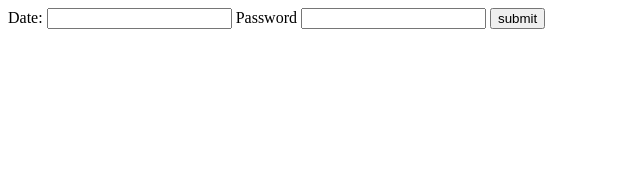
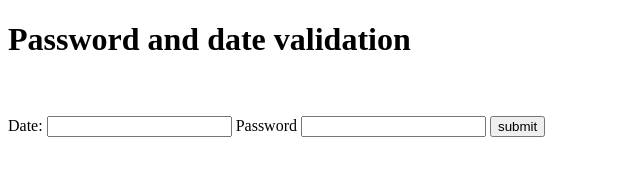
Before and after one commit to kalyanroy26/10K-Coders-Frontend, a plain HTML site: page Frontend/Day-11/index.html in a window 1280 px wide. Shown: the whole page, without its empty margins (0-640 px from the left). Drawn offline with Linux system fonts and the light colour scheme.

Commit message:
Update index.html

```diff
--- a/Frontend/Day-11/index.html
+++ b/Frontend/Day-11/index.html
@@ -7,6 +7,7 @@
 </head>
 <body>
     <form action="./success.html">
+        <h1>Password and date validation</h1> <br><br>
         <!-- <label for="">mail: </label>
         <input type="text" pattern="[a-z\d]+@(gmail|yahoo|outlook)+\.[a-z]{2,}"> <br><br>
          -->
```
